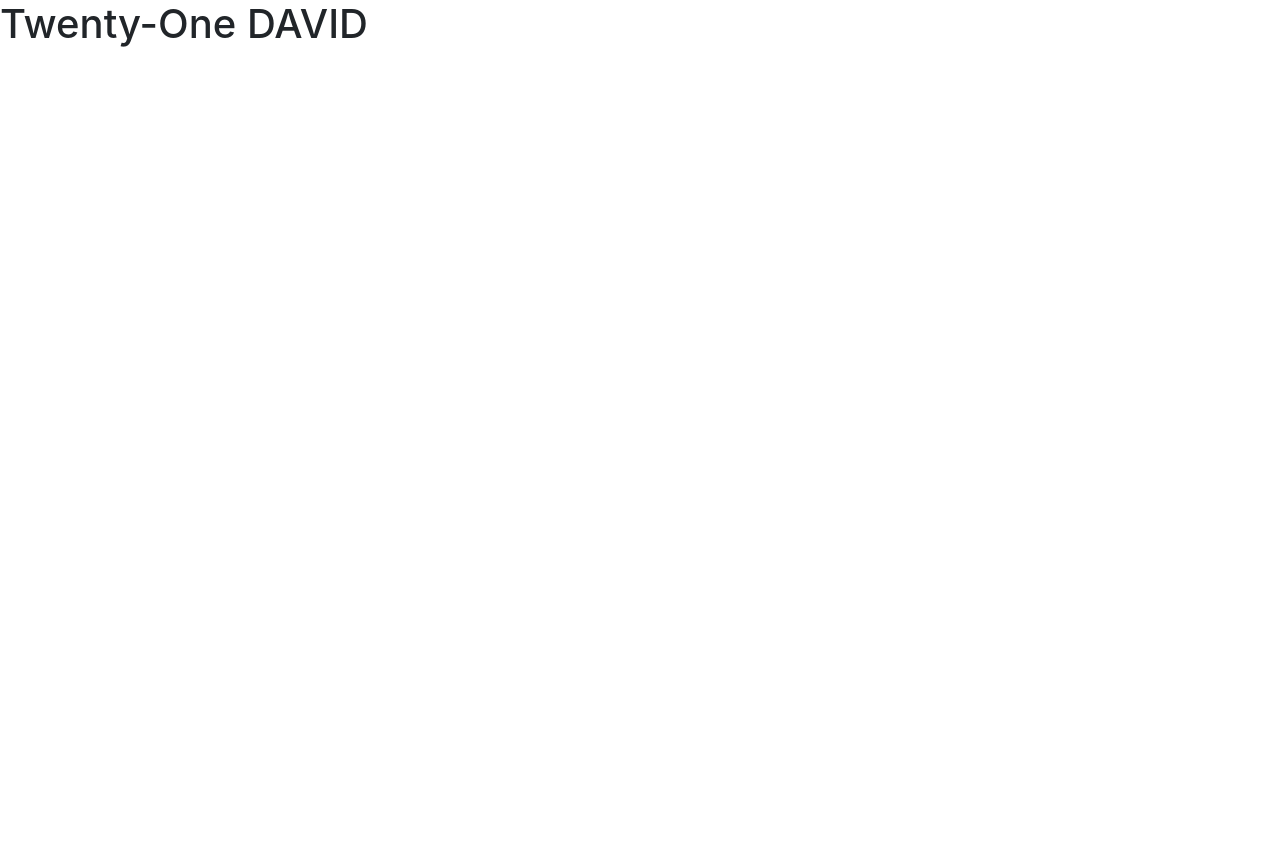
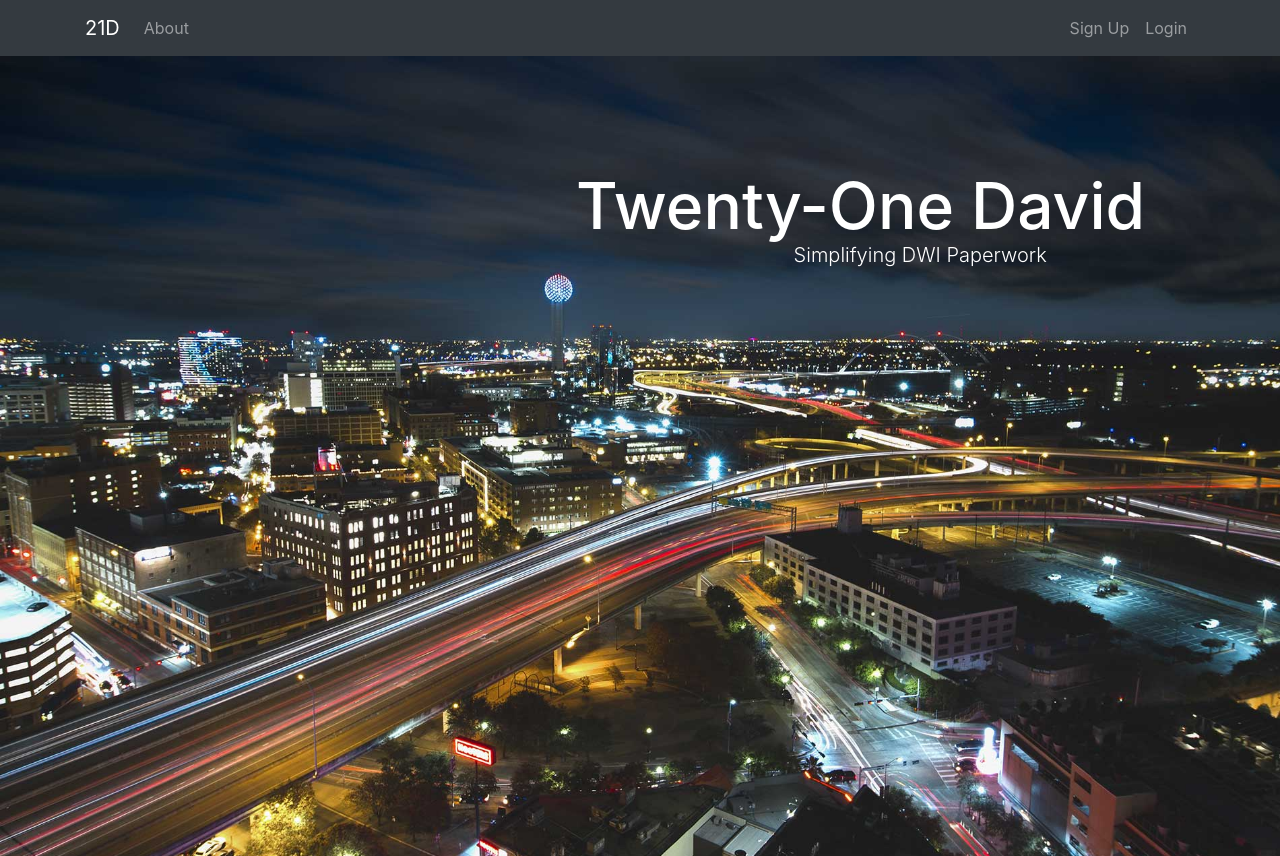
Before and after one commit to CoderJSanchez/twenty_one_david, a React (Create React App) app in the folder client/: page / in a window 1280 px wide. Before the commit the page ends 800 px from the top, so only its background shows below. Built offline with nearby package versions, Linux system fonts and the light colour scheme.

Commit message:
created landing and header.  added Router

```diff
--- a/client/package.json
+++ b/client/package.json
@@ -5,6 +5,7 @@
   "dependencies": {
     "react": "^16.7.0",
     "react-dom": "^16.7.0",
+    "react-router-dom": "^4.3.1",
     "react-scripts": "2.1.3"
   },
   "scripts": {
--- a/client/src/App.css
+++ b/client/src/App.css
@@ -1,7 +1,23 @@
 .heroImage {
   position: relative;
+  width: 100%;
   background: url("./img/21DavidHeroImage.jpg") no-repeat;
   background-size: cover;
   background-position: center;
   height: 100vh;
 }
+
+.landingHeader {
+  color: white;
+  font-size: 4em;
+  position: absolute;
+  top: 14%;
+  left: 45%;
+}
+
+.lead {
+  color: white;
+  position: absolute;
+  top: 23%;
+  left: 62%;
+}
--- a/client/src/App.js
+++ b/client/src/App.js
@@ -1,12 +1,18 @@
 import React, { Component } from "react";
+import { BrowserRouter as Router, Route } from "react-router-dom";
+import Navbar from "./components/layout/Navbar";
+import Landing from "./components/layout/Landing";
 import "./App.css";
 
 class App extends Component {
   render() {
     return (
-      <div className="App">
-        <h1>Twenty-One DAVID</h1>
-      </div>
+      <Router>
+        <div>
+          <Navbar />
+          <Route exact path="/" component={Landing} />
+        </div>
+      </Router>
     );
   }
 }
--- /dev/null
+++ b/client/src/components/layout/Landing.jsx
@@ -0,0 +1,20 @@
+import React, { Component } from "react";
+
+class Landing extends Component {
+  state = {};
+  render() {
+    return (
+      <div className="heroImage">
+        <h1 className="landingHeader">Twenty-One David</h1>
+        <p className="lead">Simplifying DWI Paperwork</p>
+        <div className="container">
+          <div className="row">
+            <div className="col-md-12 text-center" />
+          </div>
+        </div>
+      </div>
+    );
+  }
+}
+
+export default Landing;
--- /dev/null
+++ b/client/src/components/layout/Navbar.jsx
@@ -0,0 +1,50 @@
+import React, { Component } from "react";
+
+class Navbar extends Component {
+  render() {
+    return (
+      <nav className="navbar navbar-expand-sm navbar-dark bg-dark">
+        <div className="container">
+          <a className="navbar-brand" href="landing.html">
+            21D
+          </a>
+          <ul className="navbar-nav mr-auto">
+            <li className="nav-item">
+              <a className="nav-link" href="/about">
+                {" "}
+                About
+              </a>
+            </li>
+          </ul>
+          <button
+            className="navbar-toggler"
+            type="button"
+            data-toggle="collapse"
+            data-target="#mobile-nav"
+          >
+            <span className="navbar-toggler-icon" />
+          </button>
+
+          <div className="collapse navbar-collapse" id="mobile-nav">
+            <ul className="navbar-nav mr-auto" />
+
+            <ul className="navbar-nav ml-auto">
+              <li className="nav-item">
+                <a className="nav-link" href="register.html">
+                  Sign Up
+                </a>
+              </li>
+              <li className="nav-item">
+                <a className="nav-link" href="login.html">
+                  Login
+                </a>
+              </li>
+            </ul>
+          </div>
+        </div>
+      </nav>
+    );
+  }
+}
+
+export default Navbar;
```
Also changed, not shown: client/src/components/layout/Footer.jsx (added).
